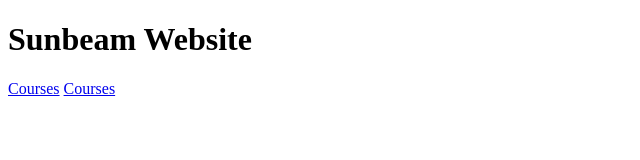
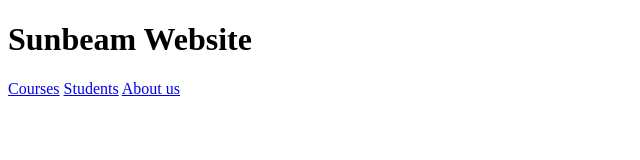
Before and after one commit to Raviumdale/sunbeam-website, a plain HTML site: page index.html in a window 1280 px wide. Shown: the full height of the page, 0-640 px from the left. Drawn offline with Linux system fonts and the light colour scheme.

Commit message:
about page added

```diff
--- a/index.html
+++ b/index.html
@@ -9,6 +9,7 @@
 <body>
     <h1>Sunbeam Website</h1>
     <a href="courses.html">Courses</a>
-    <a href="students.html">Courses</a>
+    <a href="students.html">Students</a>
+    <a href="about-us.html">About us</a>
 </body>
 </html>
```
Also changed, not shown: about-us.html (added, +12 -0 lines).
